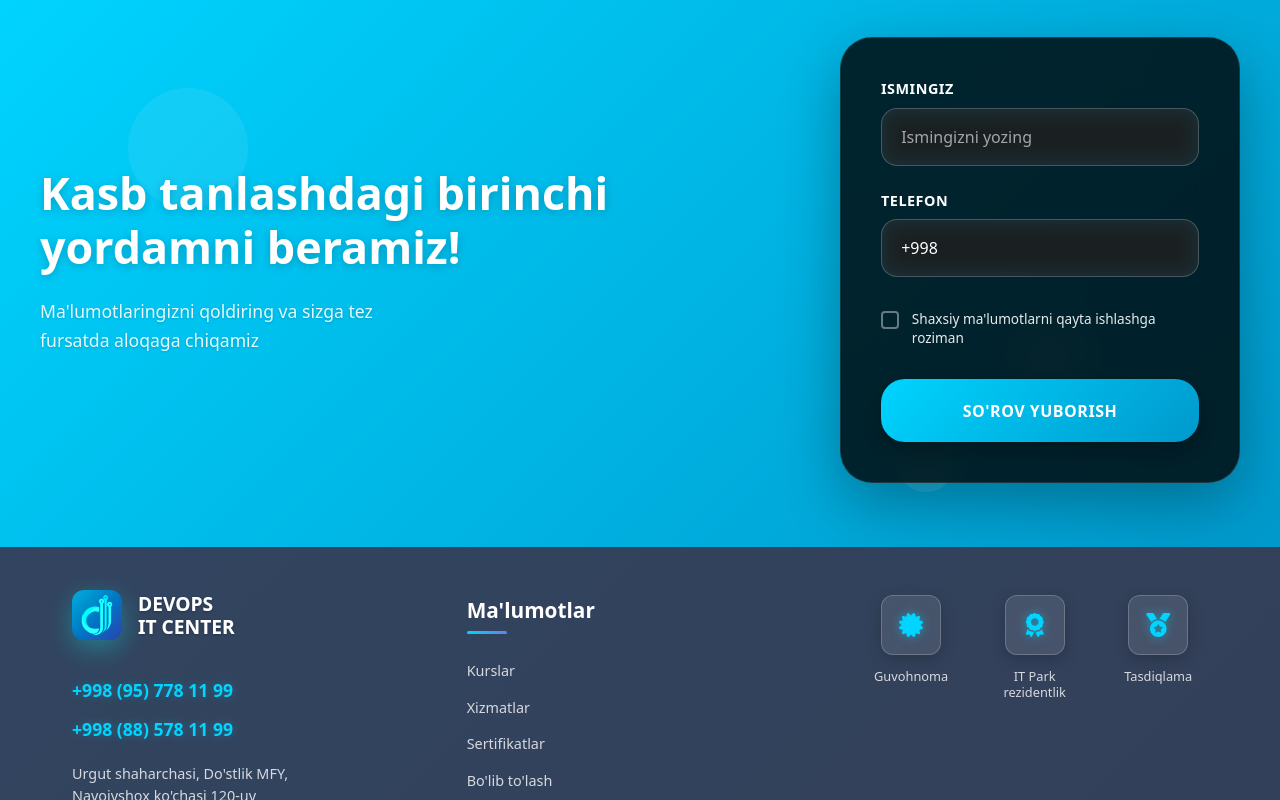
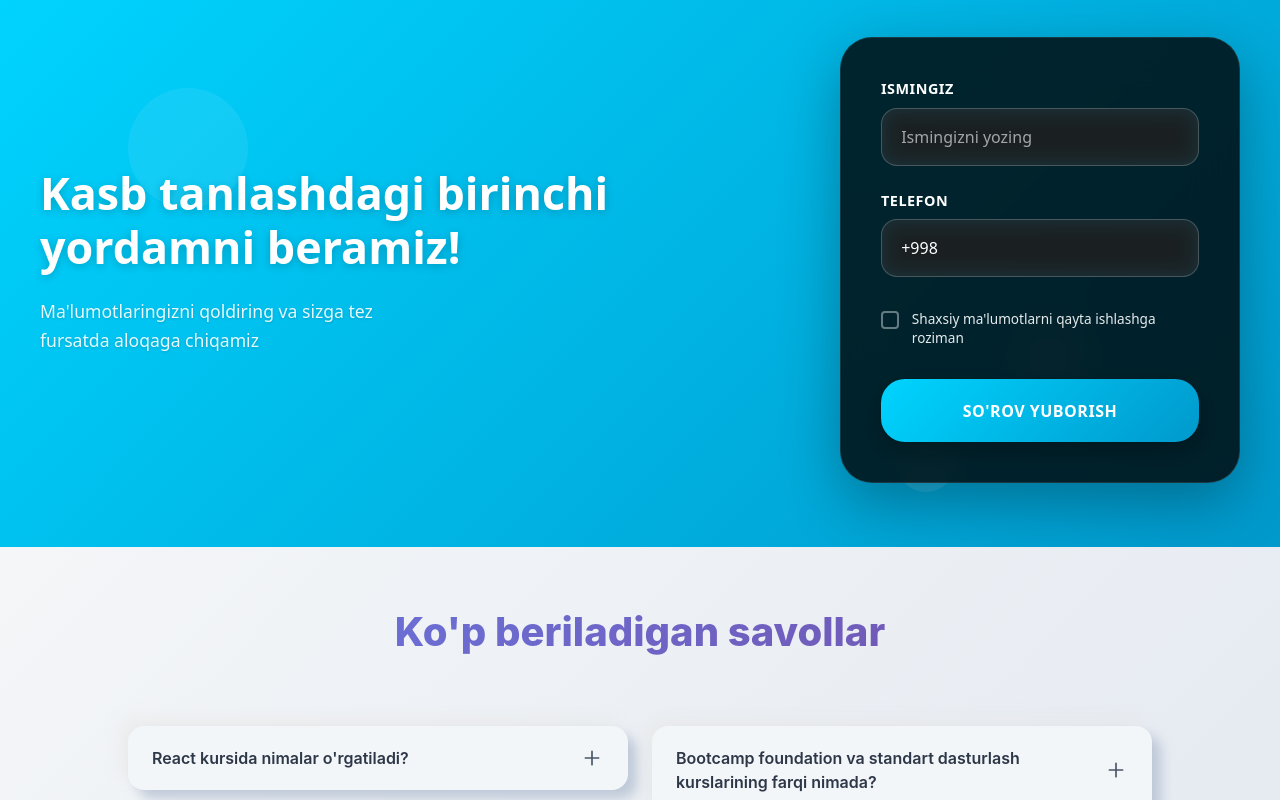
Before and after one commit to FarkhodovIslom/DevOps-IT-Center, a Vue app: page / in a window 1280 px wide. Shown: the part 6172-6972 px from the top of the page. Built offline with nearby package versions, Linux system fonts and the light colour scheme; some icons are missing.

Commit message:
Added AppFAQ component to Home view and updated TeachersSection component styles

```diff
--- /dev/null
+++ b/src/components/AppFAQ.vue
@@ -0,0 +1,301 @@
+<template>
+  <div class="qa-section">
+    <!-- Header -->
+      <div class="section-header">
+        <h2 class="section-title">Ko'p beriladigan savollar</h2>
+      </div>
+    <div class="qa-container">
+      <div
+        v-for="(item, index) in qaData"
+        :key="index"
+        class="qa-item"
+        :class="{ 'active': openItems[index] }"
+      >
+        <div
+          class="qa-question"
+          @click="toggleItem(index)"
+        >
+          <span class="question-text">{{ item.question }}</span>
+          <div class="icon-container">
+            <svg
+              v-if="!openItems[index]"
+              class="icon"
+              fill="none"
+              stroke="currentColor"
+              viewBox="0 0 24 24"
+            >
+              <path stroke-linecap="round" stroke-linejoin="round" stroke-width="2" d="M12 4v16m8-8H4"/>
+            </svg>
+            <svg
+              v-else
+              class="icon"
+              fill="none"
+              stroke="currentColor"
+              viewBox="0 0 24 24"
+            >
+              <path stroke-linecap="round" stroke-linejoin="round" stroke-width="2" d="M20 12H4"/>
+            </svg>
+          </div>
+        </div>
+        <div
+          class="qa-answer"
+          :class="{ 'open': openItems[index] }"
+        >
+          <div class="answer-content">
+            {{ item.answer }}
+          </div>
+        </div>
+      </div>
+    </div>
+  </div>
+</template>
+
+<script>
+export default {
+  name: 'AppQA',
+  data() {
+    return {
+      openItems: {},
+      qaData: [
+        {
+          question: "React kursida nimalar o'rgatiladi?",
+          answer: "React kursida siz zamonaviy frontend development asoslarini o'rganasiz: komponentlar, hooks, state management, routing, va real loyihalar ustida ishlashni. Kurs oxirida to'liq web ilovalar yarata olasiz."
+        },
+        {
+          question: "Bootcamp foundation va standart dasturlash kurslarining farqi nimada?",
+          answer: "Foundation kurs - bu dasturlash asoslari uchun, hech qanday tajriba talab qilmaydi. Standart kurslar esa maxsus texnologiyalar bo'yicha chuqur bilim beradi va asosiy bilimlar talab qiladi."
+        },
+        {
+          question: "\"DevOps IT Center\" imtihon bilan qabul qiladimi?",
+          answer: "Ha, bizda maxsus test va suhbat o'tkaziladi. Bu sizning hozirgi bilim darajangizni aniqlash va to'g'ri kursni tanlash uchun kerak."
+        },
+        {
+          question: "\"DevOps IT Center\" qayerda joylashgan?",
+          answer: "Bizning asosiy filialimiz Toshkent shahrida joylashgan. Shuningdek, onlayn formatda ham kurslar mavjud."
+        },
+        {
+          question: "\"DevOps IT Center\"da qanday kurslar bor?",
+          answer: "Bizda Frontend (React, Vue), Backend (Node.js, Python), DevOps, Mobile development va Data Science bo'yicha kurslar mavjud. Har bir yo'nalish bo'yicha boshlang'ich va ilg'or darajadagi dasturlar bor."
+        },
+        {
+          question: "Til kurslari bormi?",
+          answer: "Ha, IT sohasida ishlash uchun zarur bo'lgan ingliz tili kurslari ham mavjud. Bu kurslar texnik ingliz tiliga e'tibor qaratilgan."
+        },
+        {
+          question: "\"DevOps IT Center\" ish bilan ta'minlaydimi?",
+          answer: "Kursni muvaffaqiyatli tugatgan o'quvchilarimizga ish topishda yordam beramiz. Bizning hamkor kompaniyalarimiz bilan aloqa o'rnatamiz va CV tayyorlashda ko'maklashamiz."
+        }
+      ]
+    }
+  },
+  methods: {
+    toggleItem(index) {
+      // Vue 3 compatible way
+      this.openItems = {
+        ...this.openItems,
+        [index]: !this.openItems[index]
+      };
+    }
+  }
+}
+</script>
+
+<style scoped>
+.qa-section {
+  max-width: 100%;
+  height: fit-content;
+  margin: 0 auto;
+  padding: 55px 0;
+  font-family: -apple-system, BlinkMacSystemFont, 'Segoe UI', 'Roboto', sans-serif;
+  background: linear-gradient(135deg, #f4f6f8 0%, #e2e8f0 100%);
+}
+
+.qa-container {
+  max-width: 80%;
+  margin: 0 auto;
+  display: grid;
+  grid-template-columns: 1fr;
+  gap: 16px;
+}
+
+.section-header {
+  text-align: center;
+  margin-bottom: 4rem;
+  position: relative;
+}
+.section-title {
+  font-size: 2.5rem;
+  font-weight: 800;
+  color: #1a202c;
+  margin-bottom: 1rem;
+  background: linear-gradient(135deg, #667eea 0%, #764ba2 100%);
+  -webkit-background-clip: text;
+  -webkit-text-fill-color: transparent;
+  background-clip: text;
+}
+
+/* Tablet and larger screens */
+@media (min-width: 768px) {
+  .qa-container {
+    grid-template-columns: repeat(2, 1fr);
+    gap: 20px;
+  }
+}
+
+/* Large screens */
+@media (min-width: 1200px) {
+  .qa-container {
+    grid-template-columns: repeat(2, 1fr);
+    gap: 24px;
+  }
+}
+
+.qa-item {
+  background: #f3f6f8;
+  border-radius: 16px;
+  border: none;
+  overflow: hidden;
+  transition: all 0.3s cubic-bezier(0.4, 0, 0.2, 1);
+  box-shadow:
+    9px 9px 12px rgba(163, 177, 198, 0.6),
+    -9px -9px 12px #e7e6e688;
+  margin-bottom: 0;
+  height: fit-content;
+}
+
+.qa-item:hover {
+  box-shadow:
+    6px 6px 10px #a3b1c677,
+    -6px -6px 10px #e3e2e2c9;
+  transform: translateY(-2px);
+}
+
+.qa-item.active {
+  box-shadow:
+    inset 4px 4px 8px rgba(163, 177, 198, 0.4),
+    inset -4px -4px 8px rgba(255, 255, 255, 0.5);
+}
+
+.qa-question {
+  display: flex;
+  justify-content: space-between;
+  align-items: center;
+  padding: 20px 24px;
+  cursor: pointer;
+  background: transparent;
+  transition: all 0.2s ease;
+  min-height: 60px;
+}
+
+.qa-question:hover {
+  background: rgba(255, 255, 255, 0.1);
+}
+
+.question-text {
+  font-size: 16px;
+  font-weight: 600;
+  color: #2d3748;
+  line-height: 1.5;
+  padding-right: 16px;
+  flex: 1;
+}
+
+.icon-container {
+  display: flex;
+  align-items: center;
+  justify-content: center;
+  width: 24px;
+  height: 24px;
+  flex-shrink: 0;
+}
+
+.icon {
+  width: 20px;
+  height: 20px;
+  color: #4a5568;
+  transition: all 0.3s cubic-bezier(0.4, 0, 0.2, 1);
+}
+
+.qa-item.active .icon {
+  color: #3182ce;
+  transform: rotate(180deg);
+}
+
+.qa-answer {
+  max-height: 0;
+  overflow: hidden;
+  transition: all 0.4s cubic-bezier(0.4, 0, 0.2, 1);
+  background: rgba(255, 255, 255, 0.1);
+  opacity: 0;
+}
+
+.qa-answer.open {
+  max-height: 300px;
+  padding: 0 24px 24px 24px;
+  opacity: 1;
+}
+
+.answer-content {
+  color: #4a5568;
+  font-size: 15px;
+  line-height: 1.7;
+  padding-top: 8px;
+}
+
+/* Mobile responsive */
+@media (max-width: 767px) {
+  .qa-section {
+    padding: 16px;
+  }
+
+  .qa-container {
+    grid-template-columns: 1fr;
+    gap: 12px;
+  }
+
+  .qa-question {
+    padding: 16px 20px;
+    min-height: 50px;
+  }
+
+  .question-text {
+    font-size: 15px;
+    padding-right: 12px;
+  }
+
+  .qa-answer.open {
+    padding: 0 20px 20px 20px;
+  }
+
+  .answer-content {
+    font-size: 14px;
+  }
+}
+
+@media (max-width: 480px) {
+  .qa-section {
+    padding: 12px;
+  }
+
+  .qa-container {
+    gap: 10px;
+  }
+
+  .qa-question {
+    padding: 14px 16px;
+  }
+
+  .question-text {
+    font-size: 14px;
+  }
+
+  .qa-answer.open {
+    padding: 0 16px 16px 16px;
+  }
+
+  .icon {
+    width: 18px;
+    height: 18px;
+  }
+}
+</style>
--- a/src/components/TeachersSection.vue
+++ b/src/components/TeachersSection.vue
@@ -172,7 +172,7 @@ export default {
   margin: 1rem 0 0 0 ;
   padding: 4rem 2.5rem 2rem 2.5rem;
   min-height: 80vh;
-  background-color: #fffffff5;
+  background: linear-gradient(135deg, #f8fafc 0%, #e2e8f0 100%);
   backdrop-filter: blur(20px);
   -webkit-backdrop-filter: blur(20px);
 }
--- a/src/views/Home.vue
+++ b/src/views/Home.vue
@@ -7,6 +7,7 @@
     <TeachersSection />
     <AppLocation />
     <ContactSection />
+    <AppFAQ />
   </main>
 </template>
 
@@ -18,6 +19,7 @@ import AppCourses from '../components/AppCourses.vue'
 import AppLocation from '../components/AppLocation.vue'
 import TeachersSection from '../components/TeachersSection.vue'
 import ContactSection from '../components/ContactSection.vue'
+import AppFAQ from '../components/AppFAQ.vue'
 
 export default {
   name: 'Home',
@@ -28,7 +30,8 @@ export default {
     AppCourses,
     AppLocation,
     TeachersSection,
-    ContactSection
+    ContactSection,
+    AppFAQ
   }
 }
 </script>
```
